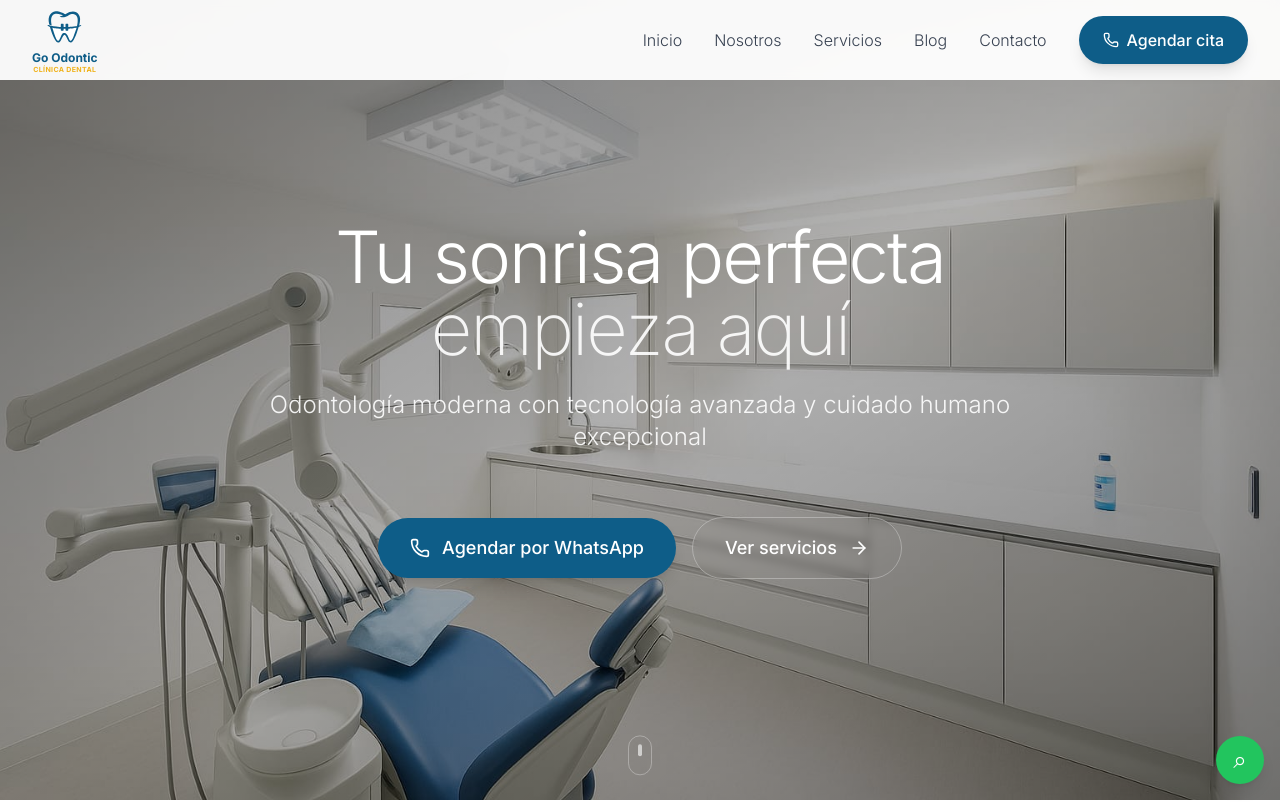
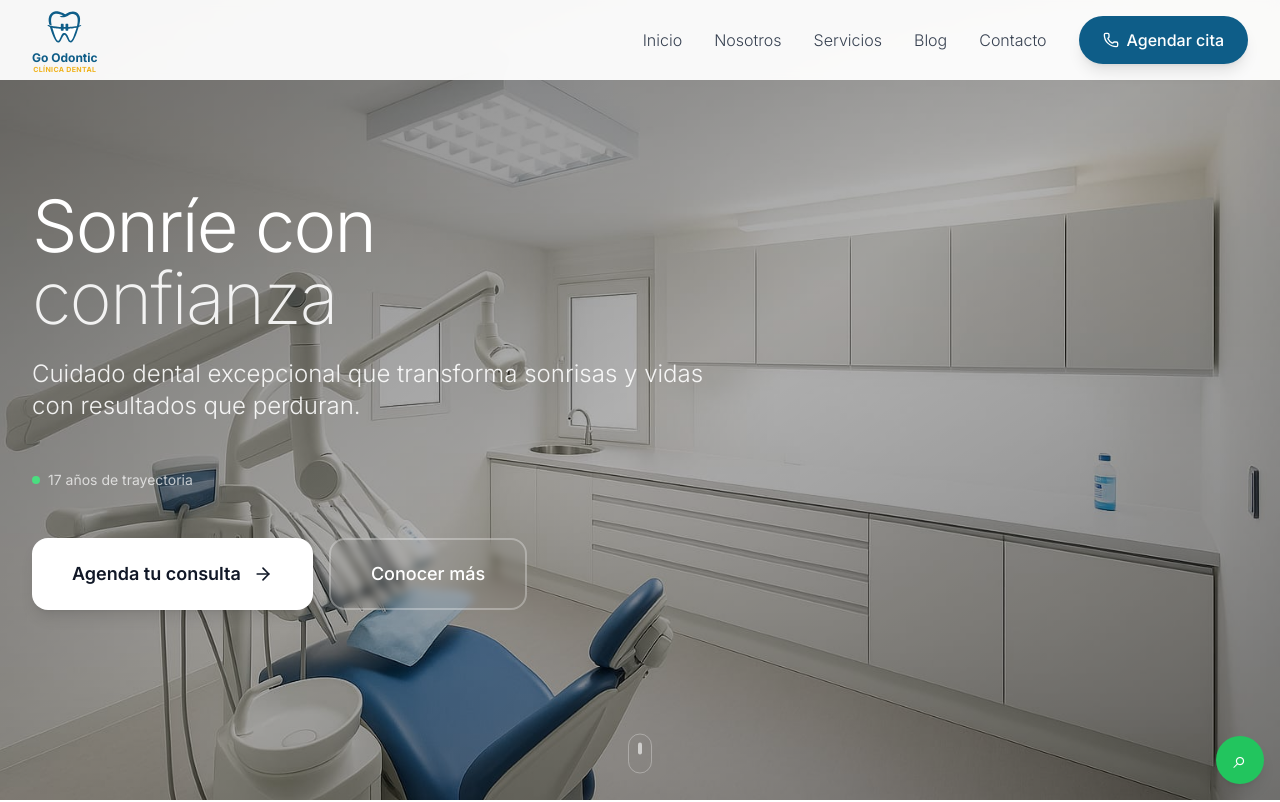
Before and after one commit to Russel-FS/nx-odontonic-deploy, a Next.js app: page / in a window 1280 px wide. Shown: the top 802 px of the page. Built offline with nearby package versions, Linux system fonts and the light colour scheme.

Commit message:
update deinsg

```diff
--- a/src/components/sections/Hero.tsx
+++ b/src/components/sections/Hero.tsx
@@ -3,7 +3,7 @@ import Image from "next/image";
 import Container from "@/components/ui/Container";
 import { site } from "@/config/site.config";
 import { motion } from "framer-motion";
-import { ArrowRight, Phone } from "lucide-react";
+import { ArrowRight } from "lucide-react";
 import Link from "next/link";
 
 export default function Hero() {
@@ -25,65 +25,77 @@ export default function Hero() {
       </div>
 
       {/* Content */}
-      <Container className="relative z-10">
-        <div className="text-center text-white max-w-5xl mx-auto">
+      <Container className="relative z-10 h-screen flex items-center">
+        <div className="max-w-2xl">
           <motion.div
-            initial={{ opacity: 0, y: 60 }}
-            animate={{ opacity: 1, y: 0 }}
-            transition={{ duration: 1, ease: [0.6, -0.05, 0.01, 0.99] }}
-            className="space-y-12"
+            initial={{ opacity: 0, x: -60 }}
+            animate={{ opacity: 1, x: 0 }}
+            transition={{ duration: 1.2, ease: [0.25, 0.46, 0.45, 0.94] }}
+            className="space-y-12 text-white"
           >
             {/* Main Title */}
             <div className="space-y-6">
               <motion.h1
-                className="text-5xl md:text-6xl lg:text-7xl font-light tracking-tight leading-[1.1]"
-                initial={{ opacity: 0, y: 40 }}
+                className="text-5xl md:text-6xl lg:text-7xl font-light text-white tracking-tight leading-[0.9]"
+                initial={{ opacity: 0, y: 30 }}
                 animate={{ opacity: 1, y: 0 }}
-                transition={{ duration: 1.2, delay: 0.2, ease: "easeOut" }}
+                transition={{ duration: 1, delay: 0.4 }}
               >
-                Tu sonrisa perfecta
+                <span className="block">Sonríe con</span>
                 <span className="block font-extralight text-white/90">
-                  empieza aquí
+                  confianza
                 </span>
               </motion.h1>
 
               <motion.p
-                className="text-xl md:text-2xl font-light leading-relaxed max-w-3xl mx-auto text-white/90"
-                initial={{ opacity: 0, y: 30 }}
+                className="text-xl md:text-2xl font-light text-white/90 leading-relaxed"
+                initial={{ opacity: 0, y: 20 }}
                 animate={{ opacity: 1, y: 0 }}
-                transition={{ duration: 1, delay: 0.5 }}
+                transition={{ duration: 0.8, delay: 0.7 }}
               >
-                Odontología moderna con tecnología avanzada y cuidado humano
-                excepcional
+                Cuidado dental excepcional que transforma sonrisas y vidas con
+                resultados que perduran.
               </motion.p>
             </div>
 
-            {/* CTA Buttons */}
+            {/* Trust Indicators */}
             <motion.div
-              initial={{ opacity: 0, y: 30 }}
+              initial={{ opacity: 0, y: 20 }}
               animate={{ opacity: 1, y: 0 }}
-              transition={{ duration: 0.8, delay: 1 }}
-              className="flex flex-col sm:flex-row gap-4 justify-center items-center pt-4"
+              transition={{ duration: 0.8, delay: 0.9 }}
+              className="flex flex-wrap gap-8 text-sm text-white/70"
+            >
+              <div className="flex items-center gap-2">
+                <div className="w-2 h-2 bg-green-400 rounded-full"></div>
+                <span>17 años de trayectoria</span>
+              </div>
+            </motion.div>
+
+            {/* CTA */}
+            <motion.div
+              initial={{ opacity: 0, y: 20 }}
+              animate={{ opacity: 1, y: 0 }}
+              transition={{ duration: 0.8, delay: 1.1 }}
+              className="flex flex-col sm:flex-row gap-4"
             >
               <motion.a
                 href={site.whatsapp}
                 target="_blank"
-                whileHover={{ scale: 1.02 }}
+                whileHover={{ scale: 1.02, y: -2 }}
                 whileTap={{ scale: 0.98 }}
-                className="inline-flex items-center gap-3 bg-[#0e5d88] text-white px-8 py-4 rounded-full text-lg font-medium hover:bg-[#0a4a6b] transition-all duration-300 shadow-lg"
+                className="inline-flex items-center justify-center gap-3 bg-white text-gray-900 px-10 py-5 rounded-2xl text-lg font-semibold hover:bg-gray-50 hover:shadow-xl transition-all duration-300 shadow-lg"
               >
-                <Phone className="h-5 w-5" />
-                Agendar por WhatsApp
+                Agenda tu consulta
+                <ArrowRight className="h-5 w-5" />
               </motion.a>
 
               <Link href="/services">
                 <motion.button
-                  whileHover={{ scale: 1.02 }}
+                  whileHover={{ scale: 1.02, y: -2 }}
                   whileTap={{ scale: 0.98 }}
-                  className="inline-flex items-center gap-3 border border-white/30 text-white px-8 py-4 rounded-full text-lg font-medium hover:bg-white/10 backdrop-blur-sm transition-all duration-300"
+                  className="inline-flex items-center justify-center gap-3 border-2 border-white/30 text-white px-10 py-5 rounded-2xl text-lg font-medium hover:bg-white/10 backdrop-blur-sm transition-all duration-300"
                 >
-                  Ver servicios
-                  <ArrowRight className="h-5 w-5" />
+                  Conocer más
                 </motion.button>
               </Link>
             </motion.div>
@@ -99,7 +111,7 @@ export default function Hero() {
         className="absolute bottom-8 left-1/2 transform -translate-x-1/2"
       >
         <motion.div
-          animate={{ y: [0, 8, 0] }}
+          animate={{ y: [0, 6, 0] }}
           transition={{ duration: 2, repeat: Infinity, ease: "easeInOut" }}
           className="w-6 h-10 border border-white/30 rounded-full flex justify-center"
         >
```
